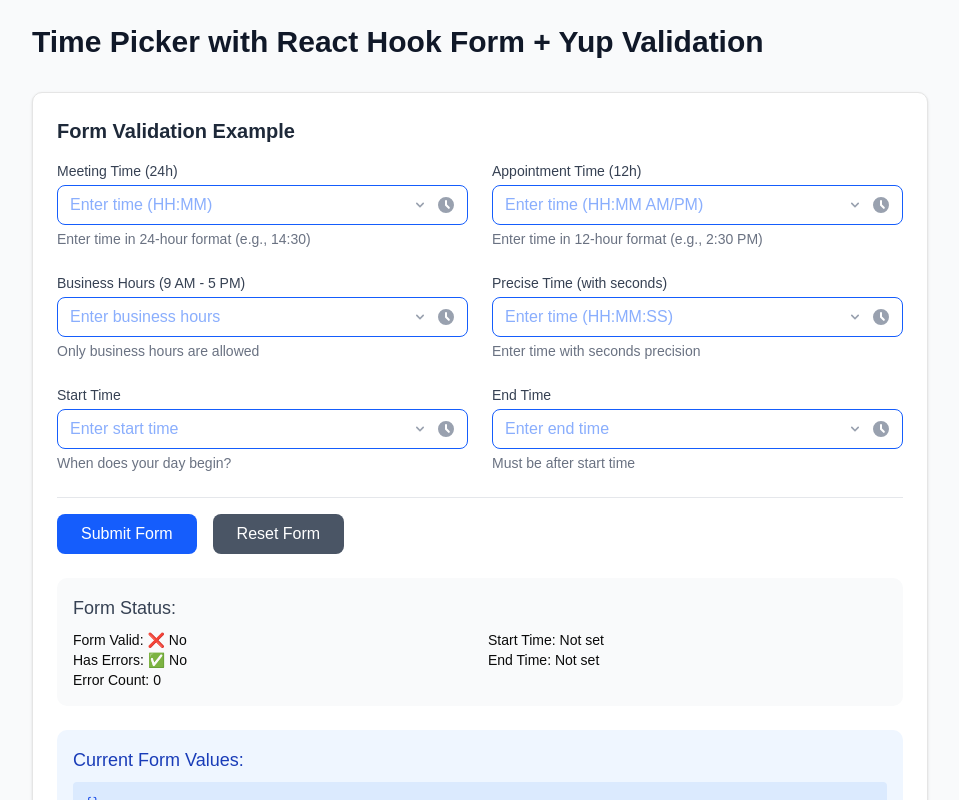
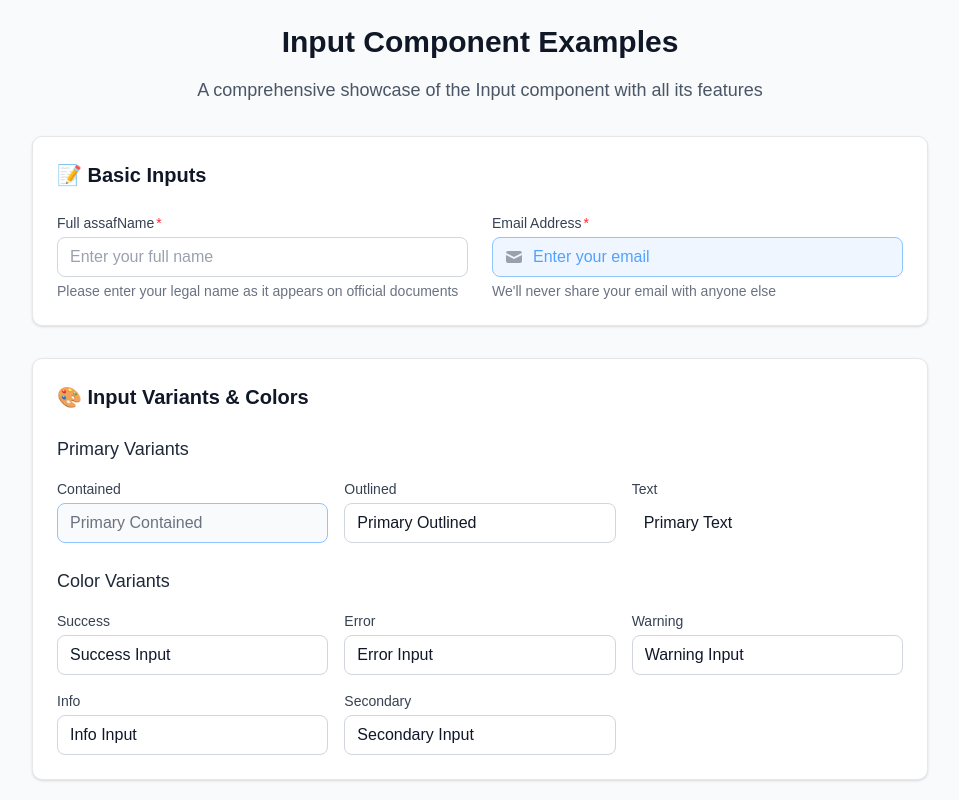
Before and after one commit to gholamreza-hasnzade/react-component-with-tailwind, a React (Vite) app: page / in a window 1280 px wide. Shown: the top 800 px of the page, without its empty margins (160-1119 px from the left). Built offline with nearby package versions, Linux system fonts and the light colour scheme; a web font is replaced by a local one.

Commit message:
feat Input

```diff
--- a/src/App.tsx
+++ b/src/App.tsx
@@ -1,12 +1,13 @@
 import { ToastContainer } from "./components/atoms/toast/ToastContainer";
 import { TimePickerExample } from "./components/atoms/timepicker/timePicker.example";
 import { TimePickerValidationExample } from "./components/atoms/timepicker/timePicker.validation.example";
+import InputExample from "./components/atoms/input/input.example";
 
 function App() {
   return (
     <>
       <div className="w-full h-screen bg-gray-50 pb-60">
-        <TimePickerValidationExample />
+        <InputExample />
       </div>
       <ToastContainer position="top-right" maxToasts={5} />
     </>
--- a/src/components/atoms/input/input.example.tsx
+++ b/src/components/atoms/input/input.example.tsx
@@ -1,6 +1,16 @@
 import React, { useState } from "react";
 import { Input } from "./input";
-import { HiEye, HiEyeOff, HiSearch, HiMail, HiPhone, HiCreditCard, HiCurrencyDollar, HiIdentification, HiLocationMarker } from "react-icons/hi";
+import {
+  HiEye,
+  HiEyeOff,
+  HiSearch,
+  HiMail,
+  HiPhone,
+  HiCreditCard,
+  HiCurrencyDollar,
+  HiIdentification,
+  HiLocationMarker,
+} from "react-icons/hi";
 
 export const InputExample: React.FC = () => {
   const [formData, setFormData] = useState({
@@ -19,10 +29,11 @@
 
   const [showPassword, setShowPassword] = useState(false);
 
-  const handleChange = (field: string) => (e: React.ChangeEvent<HTMLInputElement>) => {
-    setFormData(prev => ({
+  const handleChange =
+    (field: string) => (e: React.ChangeEvent<HTMLInputElement>) => {
+      setFormData((prev) => ({
         ...prev,
-      [field]: e.target.value
+        [field]: e.target.value,
       }));
     };
 
@@ -39,7 +50,8 @@
             Input Component Examples
           </h1>
           <p className="text-lg text-gray-600">
-            A comprehensive showcase of the Input component with all its features
+            A comprehensive showcase of the Input component with all its
+            features
           </p>
         </div>
 
@@ -51,7 +63,8 @@
           <div className="grid grid-cols-1 md:grid-cols-2 gap-6">
             <Input
               id="name"
-              label="Full Name"
+              variant="outlined"
+              label="Full assafName"
               value={formData.name}
               onChange={handleChange("name")}
               placeholder="Enter your full name"
@@ -62,6 +75,7 @@
             <Input
               id="email"
               label="Email Address"
+              variant="contained"
               value={formData.email}
               onChange={handleChange("email")}
               placeholder="Enter your email"
@@ -81,7 +95,9 @@
           </h2>
           <div className="space-y-6">
             <div>
-              <h3 className="text-lg font-medium text-gray-800 mb-4">Primary Variants</h3>
+              <h3 className="text-lg font-medium text-gray-800 mb-4">
+                Primary Variants
+              </h3>
               <div className="grid grid-cols-1 md:grid-cols-3 gap-4">
                 <Input
                   id="primary-contained"
@@ -114,7 +130,9 @@
             </div>
 
             <div>
-              <h3 className="text-lg font-medium text-gray-800 mb-4">Color Variants</h3>
+              <h3 className="text-lg font-medium text-gray-800 mb-4">
+                Color Variants
+              </h3>
               <div className="grid grid-cols-1 md:grid-cols-2 lg:grid-cols-3 gap-4">
                 <Input
                   id="success"
@@ -399,9 +417,7 @@
 
         {/* Form Preview */}
         <div className="bg-gradient-to-r from-blue-600 to-purple-600 rounded-lg shadow-lg p-6 text-white">
-          <h2 className="text-xl font-semibold mb-4">
-            📋 Form Data Preview
-          </h2>
+          <h2 className="text-xl font-semibold mb-4">📋 Form Data Preview</h2>
           <div className="bg-white/20 rounded-lg p-4">
             <pre className="text-sm overflow-x-auto">
               {JSON.stringify(formData, null, 2)}
@@ -411,9 +427,7 @@
 
         {/* Usage Instructions */}
         <div className="bg-gray-900 rounded-lg shadow-lg p-6 text-white">
-          <h2 className="text-xl font-semibold mb-4">
-            💻 Usage Instructions
-          </h2>
+          <h2 className="text-xl font-semibold mb-4">💻 Usage Instructions</h2>
           <div className="space-y-4 text-sm">
             <div>
               <h3 className="font-medium text-blue-300 mb-2">Basic Usage:</h3>
@@ -429,7 +443,9 @@
             </div>
 
             <div>
-              <h3 className="font-medium text-green-300 mb-2">With Numeric Formatting:</h3>
+              <h3 className="font-medium text-green-300 mb-2">
+                With Numeric Formatting:
+              </h3>
               <pre className="bg-gray-800 p-3 rounded overflow-x-auto">
                 {`<Input
   id="creditCard"
@@ -443,7 +459,9 @@
             </div>
 
             <div>
-              <h3 className="font-medium text-yellow-300 mb-2">With Custom Format:</h3>
+              <h3 className="font-medium text-yellow-300 mb-2">
+                With Custom Format:
+              </h3>
               <pre className="bg-gray-800 p-3 rounded overflow-x-auto">
                 {`<Input
   id="phone"
@@ -458,7 +476,9 @@
             </div>
 
             <div>
-              <h3 className="font-medium text-purple-300 mb-2">With Pattern Validation:</h3>
+              <h3 className="font-medium text-purple-300 mb-2">
+                With Pattern Validation:
+              </h3>
               <pre className="bg-gray-800 p-3 rounded overflow-x-auto">
                 {`<Input
   id="email"
--- a/src/components/atoms/input/input.tsx
+++ b/src/components/atoms/input/input.tsx
@@ -70,45 +70,45 @@
 const colorMap: Record<Color, Record<Variant, string>> = {
   primary: {
     contained:
-      "bg-blue-600 text-white border-blue-600 placeholder:text-blue-100 focus:ring-2 focus:ring-blue-300",
+      "bg-blue-50 text-blue-900 border-blue-300 placeholder:text-blue-400 focus:border-blue-500 focus:ring-1 focus:ring-blue-500",
     outlined:
-      "border border-blue-600 text-blue-600 placeholder:text-blue-300 focus:ring-2 focus:ring-blue-300",
-    text: "text-blue-600 border-none placeholder:text-blue-300 focus:ring-2 focus:ring-blue-300",
+      "bg-white text-gray-900 border-gray-300 placeholder:text-gray-400 focus:border-blue-500 focus:ring-1 focus:ring-blue-500",
+    text: "bg-transparent text-gray-900 border-none placeholder:text-gray-400 focus:ring-1 focus:ring-blue-500",
   },
   secondary: {
     contained:
-      "bg-gray-600 text-white border-gray-600 placeholder:text-gray-100 focus:ring-2 focus:ring-gray-300",
+      "bg-gray-50 text-gray-900 border-gray-300 placeholder:text-gray-400 focus:border-gray-500 focus:ring-1 focus:ring-gray-500",
     outlined:
-      "border border-gray-600 text-gray-600 placeholder:text-gray-300 focus:ring-2 focus:ring-gray-300",
-    text: "text-gray-600 border-none placeholder:text-gray-300 focus:ring-2 focus:ring-gray-300",
+      "bg-white text-gray-900 border-gray-300 placeholder:text-gray-400 focus:border-gray-500 focus:ring-1 focus:ring-gray-500",
+    text: "bg-transparent text-gray-900 border-none placeholder:text-gray-400 focus:ring-1 focus:ring-gray-500",
   },
   success: {
     contained:
-      "bg-green-600 text-white border-green-600 placeholder:text-green-100 focus:ring-2 focus:ring-green-300",
+      "bg-green-50 text-green-900 border-green-300 placeholder:text-green-400 focus:border-green-500 focus:ring-1 focus:ring-green-500",
     outlined:
-      "border border-green-600 text-green-600 placeholder:text-green-300 focus:ring-2 focus:ring-green-300",
-    text: "text-green-600 border-none placeholder:text-green-300 focus:ring-2 focus:ring-green-300",
+      "bg-white text-gray-900 border-gray-300 placeholder:text-gray-400 focus:border-green-500 focus:ring-1 focus:ring-green-500",
+    text: "bg-transparent text-gray-900 border-none placeholder:text-gray-400 focus:ring-1 focus:ring-green-500",
   },
   error: {
     contained:
-      "bg-red-600 text-white border-red-600 placeholder:text-red-100 focus:ring-2 focus:ring-red-300",
+      "bg-red-50 text-red-900 border-red-300 placeholder:text-red-400 focus:border-red-500 focus:ring-1 focus:ring-red-500",
     outlined:
-      "border border-red-600 text-red-600 placeholder:text-red-300 focus:ring-2 focus:ring-red-300",
-    text: "text-red-600 border-none placeholder:text-red-300 focus:ring-2 focus:ring-red-300",
+      "bg-white text-gray-900 border-gray-300 placeholder:text-gray-400 focus:border-red-500 focus:ring-1 focus:ring-red-500",
+    text: "bg-transparent text-gray-900 border-none placeholder:text-gray-400 focus:ring-1 focus:ring-red-500",
   },
   warning: {
     contained:
-      "bg-yellow-500 text-black border-yellow-500 placeholder:text-yellow-100 focus:ring-2 focus:ring-yellow-300",
+      "bg-yellow-50 text-yellow-900 border-yellow-300 placeholder:text-yellow-400 focus:border-yellow-500 focus:ring-1 focus:ring-yellow-500",
     outlined:
-      "border border-yellow-500 text-yellow-600 placeholder:text-yellow-300 focus:ring-2 focus:ring-yellow-300",
-    text: "text-yellow-600 border-none placeholder:text-yellow-300 focus:ring-2 focus:ring-yellow-300",
+      "bg-white text-gray-900 border-gray-300 placeholder:text-gray-400 focus:border-yellow-500 focus:ring-1 focus:ring-yellow-500",
+    text: "bg-transparent text-gray-900 border-none placeholder:text-gray-400 focus:ring-1 focus:ring-yellow-500",
   },
   info: {
     contained:
-      "bg-sky-500 text-white border-sky-500 placeholder:text-sky-100 focus:ring-2 focus:ring-sky-300",
+      "bg-sky-50 text-sky-900 border-sky-300 placeholder:text-sky-400 focus:border-sky-500 focus:ring-1 focus:ring-sky-500",
     outlined:
-      "border border-sky-500 text-sky-500 placeholder:text-sky-300 focus:ring-2 focus:ring-sky-300",
-    text: "text-sky-500 border-none placeholder:text-sky-300 focus:ring-2 focus:ring-sky-300",
+      "bg-white text-gray-900 border-gray-300 placeholder:text-gray-400 focus:border-sky-500 focus:ring-1 focus:ring-sky-500",
+    text: "bg-transparent text-gray-900 border-none placeholder:text-gray-400 focus:ring-1 focus:ring-sky-500",
   },
 };
 
@@ -183,7 +183,6 @@
     },
     ref
   ) => {
-    const [isFocused, setIsFocused] = useState(false);
     const [displayValue, setDisplayValue] = useState(value);
     const [validationError, setValidationError] = useState<string>("");
 
@@ -412,8 +411,6 @@
       formatPattern,
     ]);
 
-
-
     useEffect(() => {
       if (type === "number" && formatPattern === "custom") {
         if (!value) {
@@ -430,27 +427,24 @@
       }
     }, [type, formatPattern, value, formatConfig, formatValue]);
 
-    const errorClasses = error ? "border-red-500 text-red-500" : "";
-    const focusClasses = isFocused
-      ? "border-blue-500 ring-1 ring-blue-200"
-      : "border-gray-300";
+    const errorClasses = error ? "border-red-500" : "";
 
     const sizeClasses = {
-      sm: "text-sm px-2 py-1",
-      md: "text-base px-3 py-2",
-      lg: "text-lg px-4 py-3",
+      sm: "h-8 px-3 text-sm",
+      md: "h-10 px-3 text-base",
+      lg: "h-12 px-4 text-lg",
     };
 
     const widthClass = fullWidth ? "w-full" : "";
 
     const inputPaddingClasses = [
-      iconLeft ? "pl-10" : "pl-5",
-      iconRight ? "pr-10" : "pr-5",
+      iconLeft ? "pl-10" : "pl-3",
+      iconRight ? "pr-10" : "pr-3",
       sizeClasses[size],
     ].join(" ");
 
     const readOnlyClasses = readOnly
-      ? "bg-gray-200 cursor-not-allowed text-gray-500"
+      ? "bg-gray-50 cursor-not-allowed text-gray-500"
       : "";
 
     const colorClasses = colorMap[color][variant];
@@ -464,7 +458,7 @@
 
     return (
       <div className={clsx("relative", widthClass)}>
-        <label htmlFor={id} className="block text-sm font-medium text-gray-700">
+        <label htmlFor={id} className="block text-sm font-medium text-gray-700 mb-1">
           {label}
           {required && <span className="text-red-500 ml-0.5">*</span>}
         </label>
@@ -473,7 +467,7 @@
           {iconLeft && (
             <span
               onClick={onIconLeftClick}
-              className="absolute left-3 top-1/2 transform -translate-y-1/2 cursor-pointer z-10"
+              className="absolute left-3 top-1/2 transform -translate-y-1/2 cursor-pointer z-10 text-gray-400"
             >
               {iconLeft}
             </span>
@@ -486,9 +480,7 @@
             name={id}
             value={inputValue}
             onChange={handleChange}
-            onFocus={() => setIsFocused(true)}
             onBlur={(e) => {
-              setIsFocused(false);
               const patternError = validatePattern(e.target.value);
               setValidationError(patternError);
             }}
@@ -497,10 +489,11 @@
             inputMode={type === "number" ? "numeric" : undefined}
             autoComplete={type === "number" ? "off" : undefined}
             className={clsx(
-              "mt-1 block w-full rounded-md focus:outline-none placeholder:text-gray-400",
+              "block w-full rounded-md border transition-all duration-200 ease-in-out",
+              "focus:outline-none",
+              "disabled:opacity-50 disabled:cursor-not-allowed",
               inputPaddingClasses,
               colorClasses,
-              focusClasses,
               errorClasses,
               readOnlyClasses,
               className
@@ -530,7 +523,7 @@
           {iconRight && (
             <span
               onClick={onIconRightClick}
-              className="absolute right-3 top-1/2 transform -translate-y-1/2 cursor-pointer z-10"
+              className="absolute right-3 top-1/2 transform -translate-y-1/2 cursor-pointer z-10 text-gray-400"
             >
               {iconRight}
             </span>
@@ -538,13 +531,13 @@
         </div>
 
         {(error || validationError) && (
-          <p className="mt-1 text-xs text-red-500 flex items-center">
+          <p className="mt-1 text-sm text-red-600 flex items-center">
             {error || validationError}
           </p>
         )}
 
         {helperText && !error && !validationError && (
-          <p className="mt-1 text-xs text-gray-500">{helperText}</p>
+          <p className="mt-1 text-sm text-gray-500">{helperText}</p>
         )}
 
         {type === "number" && formatConfig && (
```
Lines whose indentation alone changed are shown as unchanged.
